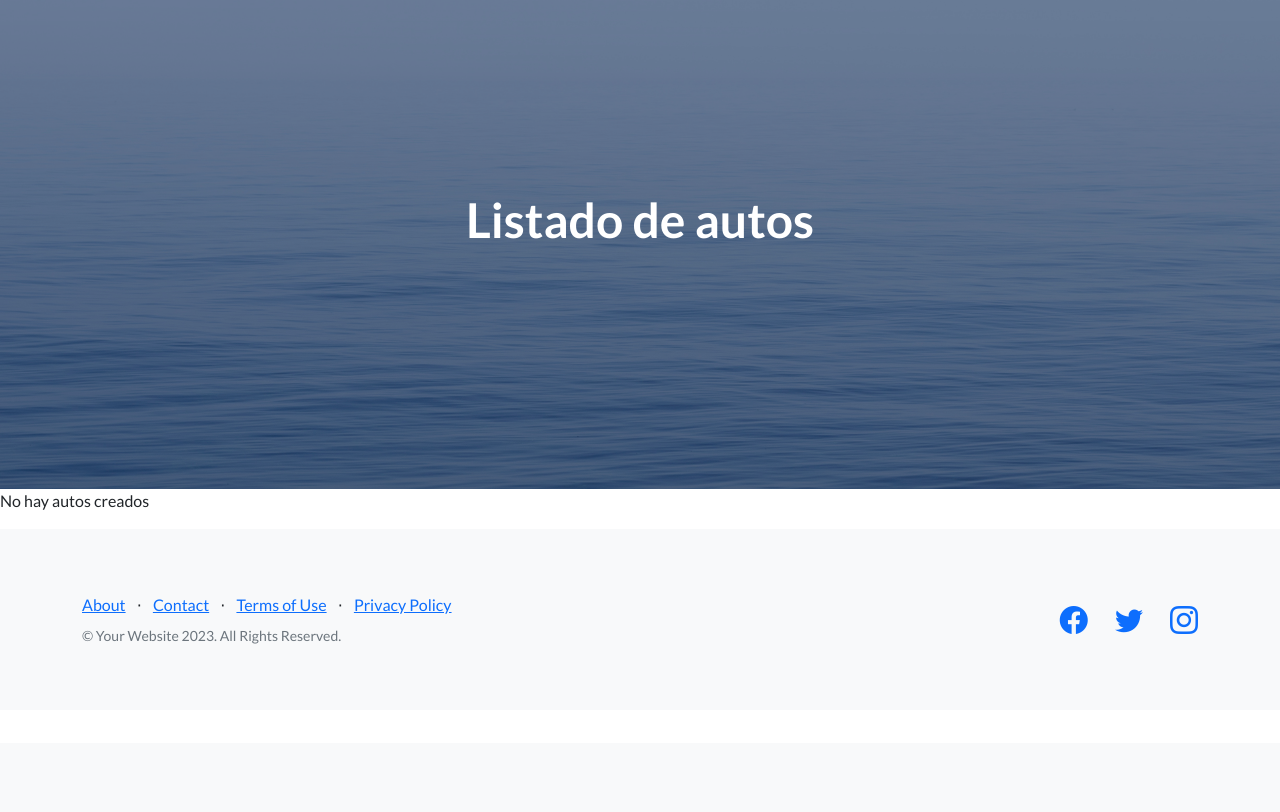
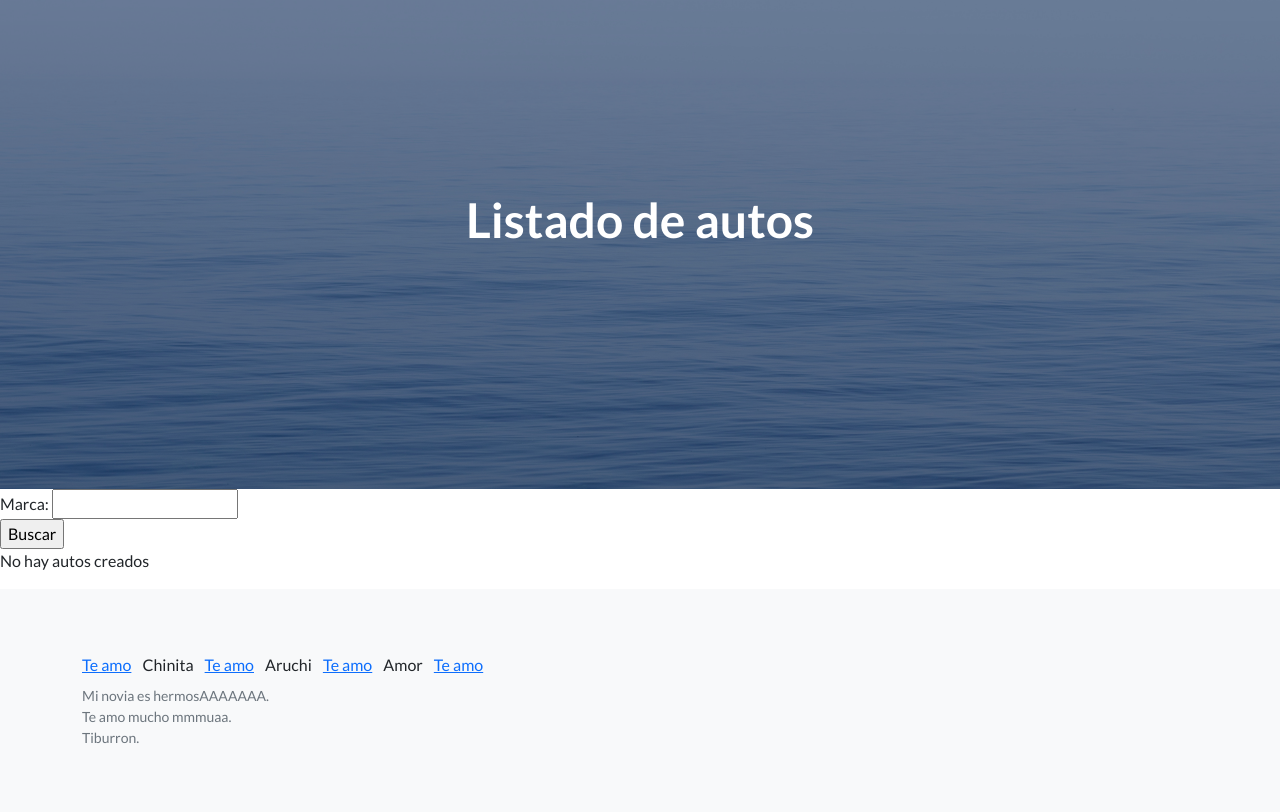
Before and after one commit to TobiasAbalos/CoderHouse-123, a Django app: page /autos/ in a window 1280 px wide. Shown: the part 57-869 px from the top of the page. Before the commit the page ends 701 px from the top, so only its background shows below. Run offline with Django 5.2, Linux system fonts and the light colour scheme; data that the repository does not hold is empty; some libraries are stand-ins or nearby versions.

Commit message:
Commit de la clase Playground avanzado parte 1

```diff
--- a/inicio/forms.py
+++ b/inicio/forms.py
@@ -3,3 +3,6 @@ from django import forms
 class CrearAuto(forms.Form):
     marca = forms.CharField(max_length=20)
     modelo = forms.CharField(max_length=20)
+
+class BuscarAuto(forms.Form):
+    marca = forms.CharField(max_length=20, required=False)
--- a/inicio/templates/inicio/autos.html
+++ b/inicio/templates/inicio/autos.html
@@ -10,12 +10,21 @@ Listado de autos
 
 {% block main %}
 
+<form action={% url "autos" %} method="get">
+    {{formulario}}
+    <input type="submit" value="Buscar">
+</form>
+
 {% if autos %}
 
-<ul>
-    {% for auto in autos  %}
-    <li>{{auto}}</li>
-    {% endfor %}
+    <ul>
+        {% for auto in autos  %}
+        <li>{{auto}} UwU
+            <a href={% url "eliminar_auto" auto.id%}>Eliminar</a> UwU
+            <a href={% url "editar_auto" auto.id%}>Editar</a> UwU
+            <a href={% url "ver_auto" auto.id%}>Ver</a>
+        </li>
+        {% endfor %}
     </ul>
 {% else %}
 <p>No hay autos creados</p>
--- a/inicio/urls.py
+++ b/inicio/urls.py
@@ -11,5 +11,7 @@ urlpatterns = [
     path('autos/', views.autos, name='autos'),
     # path('autos/crear/<str:marca>/<str:modelo>', views.crear_auto, name='crear_auto'),
     path('autos/crear/', views.crear_auto_v2, name='crear_auto_v2'),
-
+    path('autos/eliminar_auto/<int:id>', views.eliminar_auto, name='eliminar_auto'),
+    path('autos/ver_auto/<int:id>/', views.ver_auto, name='ver_auto'),
+    path('autos/editar_auto/<int:id>', views.editar_auto, name='editar_auto'),
 ]
--- a/inicio/views.py
+++ b/inicio/views.py
@@ -6,7 +6,7 @@ from django.template import Template, Context, loader
 
 from inicio.models import Auto
 
-from inicio.forms import CrearAuto
+from inicio.forms import CrearAuto, BuscarAuto
 
 import random
 
@@ -114,6 +114,23 @@ def crear_auto_v2(request):
 
 def autos(request):
 
-    autos = Auto.objects.all()
+    formulario = BuscarAuto(request.GET)
+    if formulario.is_valid():
+        marca = formulario.cleaned_data['marca']
+        autos = Auto.objects.filter(marca__icontains=marca)
 
-    return render(request, 'inicio/autos.html', {'autos': autos})
+    # autos = Auto.objects.all()
+
+    return render(request, 'inicio/autos.html', {'autos': autos, 'formulario': formulario})
+
+def eliminar_auto(request, id):
+    auto = Auto.objects.get(id=id)
+    auto.delete()
+    return redirect('autos')
+
+def editar_auto(request, id):
+    ...
+
+def ver_auto(request, id):
+    auto = Auto.objects.get(id=id)
+    return render(request, 'inicio/ver_auto.html', {'auto': auto})
--- a/proyecto/urls.py
+++ b/proyecto/urls.py
@@ -19,5 +19,5 @@ from django.urls import path, include
 
 urlpatterns = [
     path('admin/', admin.site.urls),
-    path('', include('inicio.urls'))
+    path('', include('inicio.urls')),
 ]
--- a/templates/base.html
+++ b/templates/base.html
@@ -71,27 +71,21 @@
                 <div class="row">
                     <div class="col-lg-6 h-100 text-center text-lg-start my-auto">
                         <ul class="list-inline mb-2">
-                            <li class="list-inline-item"><a href="#!">About</a></li>
-                            <li class="list-inline-item">⋅</li>
-                            <li class="list-inline-item"><a href="#!">Contact</a></li>
-                            <li class="list-inline-item">⋅</li>
-                            <li class="list-inline-item"><a href="#!">Terms of Use</a></li>
-                            <li class="list-inline-item">⋅</li>
-                            <li class="list-inline-item"><a href="#!">Privacy Policy</a></li>
+                            <li class="list-inline-item"><a href="#!">Te amo</a></li>
+                            <li class="list-inline-item">Chinita</li>
+                            <li class="list-inline-item"><a href="#!">Te amo</a></li>
+                            <li class="list-inline-item">Aruchi</li>
+                            <li class="list-inline-item"><a href="#!">Te amo</a></li>
+                            <li class="list-inline-item">Amor</li>
+                            <li class="list-inline-item"><a href="#!">Te amo</a></li>
                         </ul>
-                        <p class="text-muted small mb-4 mb-lg-0">&copy; Your Website 2023. All Rights Reserved.</p>
+                        <p class="text-muted small mb-4 mb-lg-0">Mi novia es hermosAAAAAAA.</p>
+                        <p class="text-muted small mb-4 mb-lg-0">Te amo mucho mmmuaa.</p>
+                        <p class="text-muted small mb-4 mb-lg-0">Tiburron.</p>
                     </div>
                     <div class="col-lg-6 h-100 text-center text-lg-end my-auto">
                         <ul class="list-inline mb-0">
-                            <li class="list-inline-item me-4">
-                                <a href="#!"><i class="bi-facebook fs-3"></i></a>
-                            </li>
-                            <li class="list-inline-item me-4">
-                                <a href="#!"><i class="bi-twitter fs-3"></i></a>
-                            </li>
-                            <li class="list-inline-item">
-                                <a href="#!"><i class="bi-instagram fs-3"></i></a>
-                            </li>
+
                         </ul>
                     </div>
                 </div>
```
Also changed, not shown: inicio/templates/inicio/ver_auto.html (added, +14 -0 lines), inicio/templates/inicio/editar_auto.html (added).
